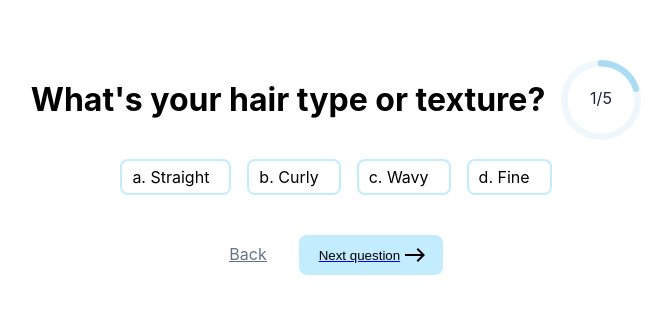
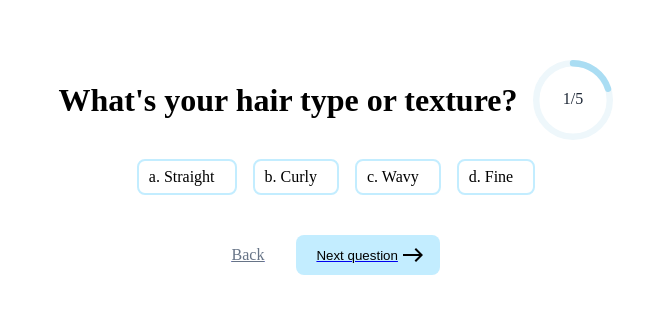
Before and after one commit to IvaPencheva19/skincare_app_craftberry, a React (Create React App) app: page /quiz/0 in a window 1280 px wide. Shown: the part 232-546 px from the top of the page, without its empty margins (304-976 px from the left). Built offline with nearby package versions, Linux system fonts and the light colour scheme.

Commit message:
css changes

```diff
--- a/src/App.js
+++ b/src/App.js
@@ -3,18 +3,15 @@ import { Route } from "react-router-dom";
 import { Routes } from "react-router-dom";
 import Home from "./pages/Home/Home";
 import Results from "./pages/Results/Results";
-import { AnswersProvider } from "./context/AnswersContext";
 import Quiz from "./pages/Quiz/Quiz";
 function App() {
   return (
     <div className="App">
-      <AnswersProvider>
-        <Routes>
-          <Route path="/" element={<Home />} />
-          <Route path="/quiz/:questionIndex" element={<Quiz />} />
-          <Route path="/quiz/results" element={<Results />} />
-        </Routes>
-      </AnswersProvider>
+      <Routes>
+        <Route path="/" element={<Home />} />
+        <Route path="/quiz/:questionIndex" element={<Quiz />} />
+        <Route path="/quiz/results" element={<Results />} />
+      </Routes>
     </div>
   );
 }
--- a/src/components/ImageSlider/ImageSlider.js
+++ b/src/components/ImageSlider/ImageSlider.js
@@ -25,17 +25,17 @@ const ImageSlider = ({ products }) => {
     });
   };
   return (
-    <div className="sliderStyles">
+    <div className="slider">
       <div>
-        <div onClick={prevSlide} className="leftArrowStyles">
+        <div onClick={prevSlide} className="slider__left-arrow">
           {"<"}
         </div>
-        <div onClick={nextSlide} className="rightArrowStyles">
+        <div onClick={nextSlide} className="slider__right-arrow">
           {">"}
         </div>
       </div>
-      <div className="slideStyles">
-        <div className="product-cards">
+      <div className="slider__slide">
+        <div className="slider__product-cards">
           {products
             // .slice(currentIndex, currentIndex + 2)
             .map((product, index) => {
@@ -62,11 +62,11 @@ const ImageSlider = ({ products }) => {
             })}
         </div>
       </div>
-      <div className="dotsContainerStyles">
+      <div className="slider__dots-container">
         {Array.from({ length: Math.ceil(products.length / 2) }).map(
           (_, index) => (
             <div
-              className={`dotStyle ${
+              className={`slider__dot ${
                 currentIndex === index * 2 ? "active" : ""
               }`}
               key={index}
--- a/src/components/ImageSlider/imageSlider.css
+++ b/src/components/ImageSlider/imageSlider.css
@@ -1,10 +1,5 @@
-.product-cards{
-    display: flex;
-    flex-direction: row;
-    flex-wrap: wrap;
-    justify-content: center;
-}
-.sliderStyles {
+
+.slider {
     position: relative;
     height: 100%;
 
@@ -12,7 +7,7 @@
 }
 
 
-.leftArrowStyles {
+.slider__left-arrow {
     position: absolute;
     top: 50%;
     transform: translate(0, -50%);
@@ -27,7 +22,7 @@
     padding-bottom: 10px;
 }
 
-.rightArrowStyles {
+.slider__right-arrow {
     position: absolute;
     top: 50%;
     transform: translate(0, -50%);
@@ -41,11 +36,11 @@
     width: 4rem;
     padding-bottom: 10px;
 }
-.leftArrowStyles:hover,.rightArrowStyles:hover{
+.slider__left-arrow:hover,.slider__right-arrow:hover{
     background-color: #d6ecf5;
 }
 
-.slideStyles {
+.slider__slide {
     width: 100%;
     height: 100%;
     border-radius: 10px;
@@ -53,13 +48,19 @@
     background-position: center;
 }
 
-.dotsContainerStyles{
+.slider__product-cards {
+    display: flex;
+    flex-direction: row;
+    flex-wrap: wrap;
+    justify-content: center;
+}
+.slider__dots-container{
     display: flex;
     justify-content: center;
 }
 
 
-.dotStyle {
+.slider__dot {
     margin: 0px 3px 20px 3px;
     cursor: pointer;
     font-size: 20px;
@@ -67,7 +68,7 @@
 
 }
 
-.dotStyle.active {
+.slider__dot.active {
 
     color: #5BC1ED;
 }
--- a/src/components/ProductCard.js/ProductCard.js
+++ b/src/components/ProductCard.js/ProductCard.js
@@ -4,21 +4,22 @@ import FavoriteBorderIcon from "@mui/icons-material/FavoriteBorder";
 import { useEffect, useState } from "react";
 const ProductCard = ({ imgSrc, title, price }) => {
   const [isFavourite, setIsFavourite] = useState(false);
+
   useEffect(() => {
-    const existingArrayFavouritesJSON = localStorage.getItem("favourites");
-    if (existingArrayFavouritesJSON) {
-      const existingArrayFavourites = JSON.parse(existingArrayFavouritesJSON);
-      if (existingArrayFavourites.includes(title)) {
-        setIsFavourite(true);
-      }
+    const existingArrayFavourites = JSON.parse(
+      localStorage.getItem("favourites")
+    );
+    if (existingArrayFavourites.includes(title)) {
+      setIsFavourite(true);
     }
   }, []);
+
   const addToFavourites = () => {
     setIsFavourite((prev) => !prev);
-    const existingArrayFavouritesJSON = localStorage.getItem("favourites");
-    const existingArrayFavourites = existingArrayFavouritesJSON
-      ? JSON.parse(existingArrayFavouritesJSON)
-      : [];
+
+    const existingArrayFavourites = JSON.parse(
+      localStorage.getItem("favourites")
+    );
 
     if (!isFavourite) {
       existingArrayFavourites.push(title);
--- a/src/components/QuestionContainer/QuestionContainer.js
+++ b/src/components/QuestionContainer/QuestionContainer.js
@@ -1,6 +1,6 @@
 import "./questionContainer.css";
 import EastIcon from "@mui/icons-material/East";
-import { CircularProgressbar, buildStyles } from "react-circular-progressbar";
+import { CircularProgressbar } from "react-circular-progressbar";
 import "react-circular-progressbar/dist/styles.css";
 import { Link } from "react-router-dom";
 import { ToastContainer, toast } from "react-toastify";
@@ -38,13 +38,17 @@ const QuestionContainer = ({
       <div className="question-container">
         <div className="question-container__question">
           <div className="question-container__header">
+            <div className="header-left">
               <h1>{question}</h1>
+            </div>
+            <div className="header-right">
               <div className="question-container__progress">
                 <CircularProgressbar
                   value={questionIndex + 1}
                   maxValue={questionsCount}
                   text={questionIndex + 1 + "/" + questionsCount}
                 />
+              </div>
             </div>
           </div>
           <div className="question-container__answers">
--- a/src/components/QuestionContainer/questionContainer.css
+++ b/src/components/QuestionContainer/questionContainer.css
@@ -10,22 +10,31 @@
     flex-direction: row;
     align-items: center;
 }
- .question-container__header {
+.question-container__header {
     display: flex;
     justify-content: space-between;
     gap: 1rem;
     flex-wrap: wrap-reverse;
+    align-items: center;
     line-height: 44px;
+}
 
- }
+.header-left {
+    flex: 1;
+    text-align: center;
+}
+
+.header-right {
+    width: 5rem;
+}
 .question-container__header h2{
-    font-family: 'Grange';
     color:#1C2635;
-    flex: 1;
+    flex: 3;
 }
 .question-container__progress {
     width: 5rem;
-    margin: auto;
+    align-self: flex-end;
+
 }
 .CircularProgressbar-path {
     stroke: #AADDF3 !important;
--- a/src/context/AnswersContext.js
+++ /dev/null
@@ -1,20 +0,0 @@
-import React, { createContext, useContext, useState } from "react";
-
-// Create a context
-export const AnswersContext = createContext();
-
-// Create a provider for the context
-export const AnswersProvider = ({ children }) => {
-  const [answers, setAnswers] = useState({}); // Initial empty array
-
-  // Function to update answers
-  const updateAnswers = (newAnswers) => {
-    setAnswers(newAnswers);
-  };
-
-  return (
-    <AnswersContext.Provider value={{ answers, updateAnswers }}>
-      {children}
-    </AnswersContext.Provider>
-  );
-};
--- a/src/index.css
+++ b/src/index.css
@@ -27,6 +27,9 @@ code {
   font-style: normal;
 }
 
-/* body {
+body {
   font-family: "Proxima";
-} */
+}
+h1,h2,h3{
+  font-family: 'Grange';
+}
--- a/src/pages/Home/home.css
+++ b/src/pages/Home/home.css
@@ -1,10 +1,8 @@
-
 
 .home {
     position: relative;
     width: 100%;
     height: 100vh;
-    /* Adjust the height as needed for your layout */
     display: flex;
     align-items: center;
     justify-content: center;
@@ -36,14 +34,11 @@
     align-items: center;
     text-align: center;
     background: rgba(0, 0, 0, 0.3);
-    /* Adjust the background color and opacity as needed */
     color: #fff;
-    /* Text color */
 }
 
 .home-content h1
 {
-
     width: 30rem;
     line-height: 44px;
     font-size: 40px;
@@ -57,7 +52,6 @@
     width: 20rem;
     line-height: 16px;
     font-size: 16px;
-    /* letter-spacing: 1px; */
 }
 
 .home-content__start-button{
--- a/src/pages/Quiz/Quiz.js
+++ b/src/pages/Quiz/Quiz.js
@@ -1,10 +1,8 @@
 import React, { useEffect, useState } from "react";
 import QuestionContainer from "../../components/QuestionContainer/QuestionContainer";
 import { useParams } from "react-router-dom";
-import { AnswersContext } from "../../context/AnswersContext";
-import { useContext } from "react";
 const Quiz = () => {
-  const { answers, updateAnswers } = useContext(AnswersContext);
+  const [answers, setAnswers] = useState({});
 
   const questions = [
     {
@@ -40,11 +38,10 @@ const Quiz = () => {
       question: "What is your natural hair color(s) today?",
       answers: ["Black", "Brown", "Blonde", "Red/Orange", "Silver/Grey"],
     },
-    // Add more questions here
   ];
 
   const handleAnswerSelection = (questionIndex, answer) => {
-    updateAnswers({ ...answers, [questionIndex]: answer });
+    setAnswers({ ...answers, [questionIndex]: answer });
     localStorage.setItem("answers", JSON.stringify(answers));
   };
 
@@ -52,6 +49,7 @@ const Quiz = () => {
   const back = parseInt(questionIndex) - 1;
   const linkToBack = questionIndex > 0 ? `/quiz/${back}` : "/";
   const next = parseInt(questionIndex) + 1;
+
   let linkToNext = `/quiz/${questionIndex}`;
   if (!answers[questionIndex]) {
     linkToNext = `/quiz/${questionIndex}`;
--- a/src/pages/Results/Results.js
+++ b/src/pages/Results/Results.js
@@ -1,9 +1,7 @@
-// import "./home.css";
 import { Link } from "react-router-dom";
 import "./results.css";
 import ImageSlider from "../../components/ImageSlider/ImageSlider";
-import { AnswersContext } from "../../context/AnswersContext";
-import { useContext, useEffect, useState } from "react";
+import { useEffect, useState } from "react";
 import axios from "axios";
 const url = "https://jeval.com.au/collections/hair-care/products.json";
 
@@ -12,20 +10,24 @@ function isObjectEqual(obj1, obj2) {
 }
 
 const Results = () => {
-  const { answers, updateAnswers } = useContext(AnswersContext);
+  const [answers, setAnswers] = useState({});
+
   const [products, setProducts] = useState([]);
   const [matchingProducts, setMatchingProducts] = useState([]);
   const [favourites, setFavourites] = useState([]);
-  console.log(answers);
+
   useEffect(() => {
     const storedAnswers = localStorage.getItem("answers");
     if (storedAnswers) {
       const parsedAnswers = JSON.parse(storedAnswers);
-      updateAnswers(parsedAnswers);
+      setAnswers(parsedAnswers);
     }
     const existingArrayFavourites = JSON.parse(
       localStorage.getItem("favourites")
     );
+    if (!existingArrayFavourites) {
+      localStorage.setItem("favourites", JSON.stringify([]));
+    }
     setFavourites(existingArrayFavourites);
   }, []);
 
--- a/src/pages/Results/results.css
+++ b/src/pages/Results/results.css
@@ -52,7 +52,6 @@
     width: 30rem;
     line-height: 24px;
     font-size: 16px;
-    /* letter-spacing: 1px; */
 }
 
 .results-content__retake-button {
```
Also changed, not shown: src/pages/Home/home_image.png (deleted), src/pages/Results/results_image.png (deleted). Lines whose indentation alone changed are shown as unchanged.
